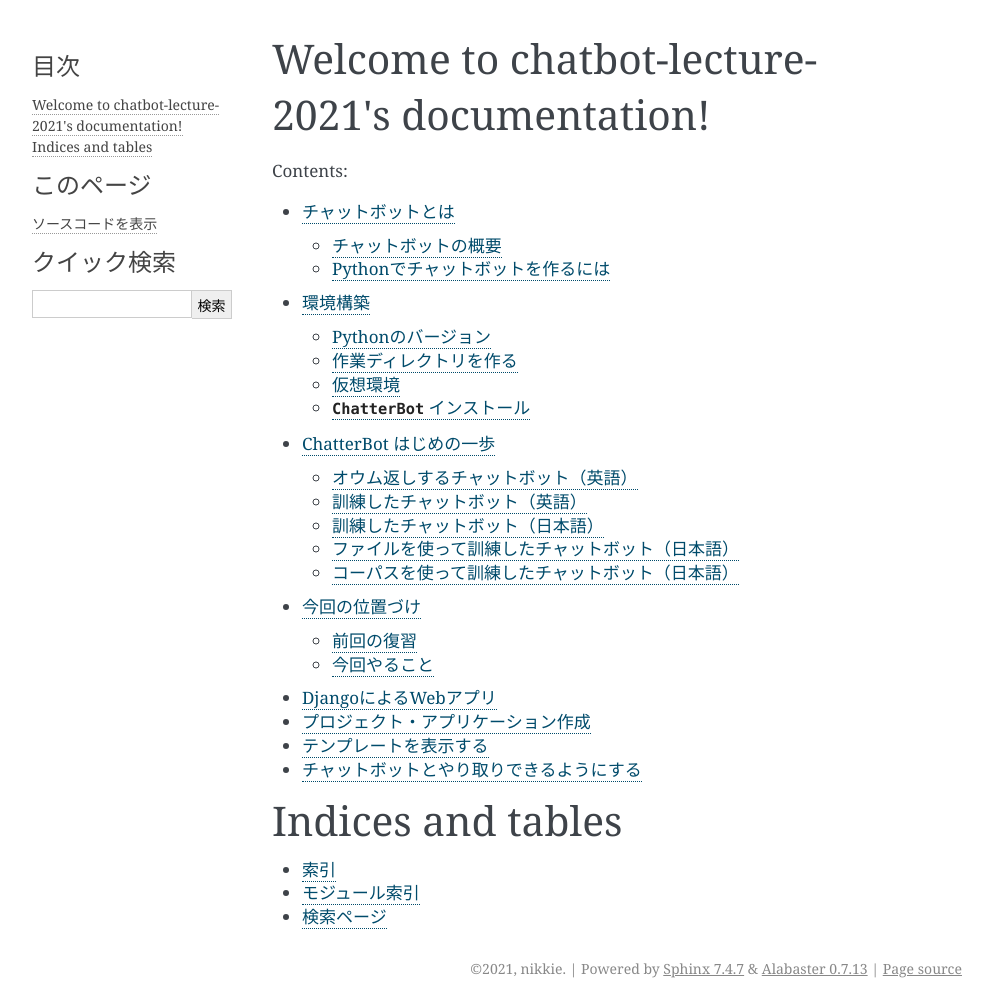
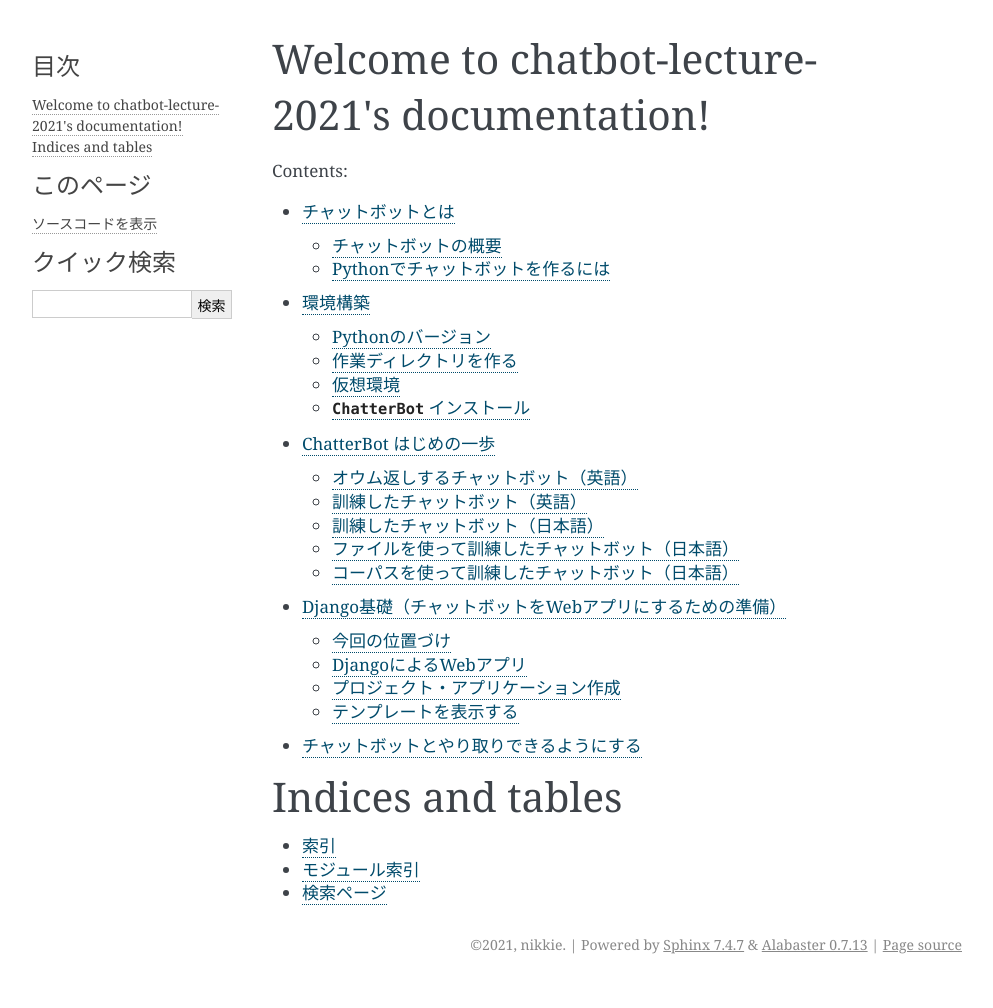
Before and after one commit to ftnext/chatbot-lecture-2021, a Sphinx documentation site: the page built from source/index.rst, in a window 1280 px wide. Shown: the whole page, without its empty margins (148-1141 px from the left). Built offline with Sphinx 7.4.7, drawn with Linux system fonts in a browser that asks for light colours; after the commit the page ends 984 px from its top, so only the background shows below that; some of the changed lines change nothing that is shown.

Commit message:
[refactor] Rename chapter and add title

```diff
--- a/source/40-chatbot-django-app-basic/index.rst
+++ b/source/40-django-app-basic/index.rst
@@ -1,3 +1,7 @@
+============================================================
+Django基礎（チャットボットをWebアプリにするための準備）
+============================================================
+
 今回の位置づけ
 ========================================
 
--- a/source/index.rst
+++ b/source/index.rst
@@ -13,7 +13,7 @@
    10-overview/index
    20-environment/index
    30-chatterbot-first-step/index
-   40-chatbot-django-app-basic/index
+   40-django-app-basic/index
    50-send-message-django-app/index
 
 
```
